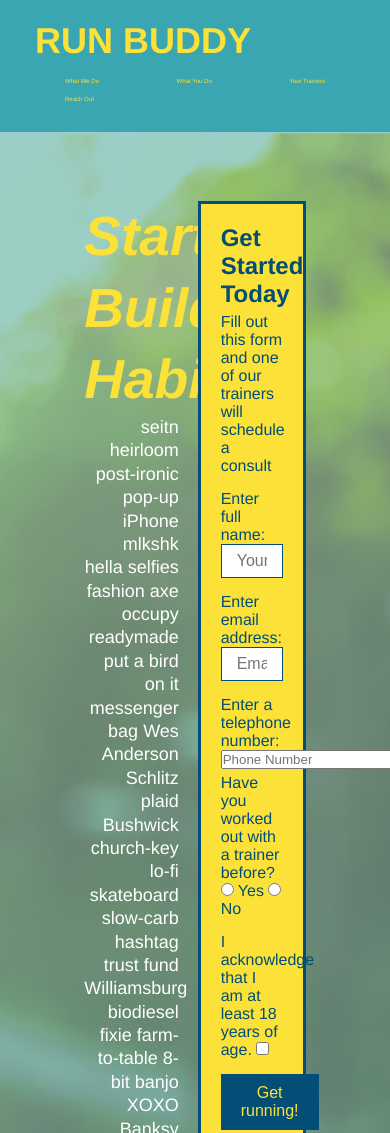
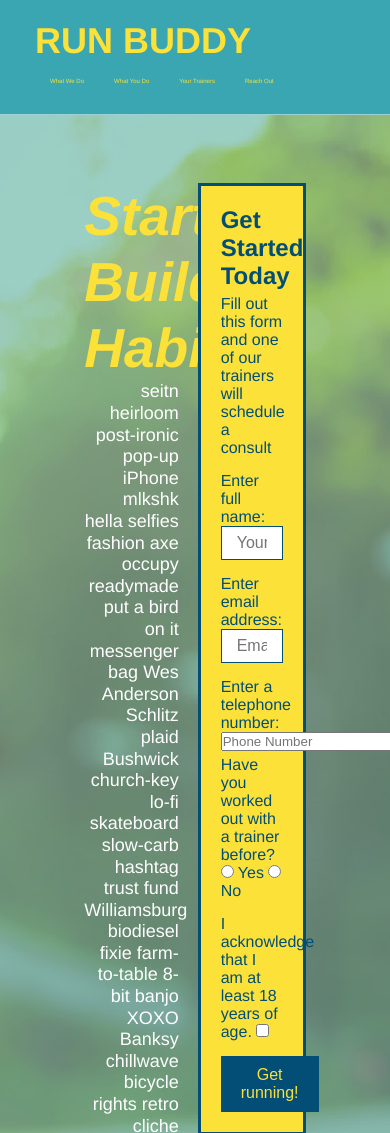
Before and after one commit to Jake-Roberts/run-buddy, a plain HTML site: page index.html in a window 390 px wide. Shown: the top 1133 px of the page. Drawn offline with Linux system fonts and the light colour scheme.

Commit message:
added media queries to the css

```diff
--- a/assets/css/style.css
+++ b/assets/css/style.css
@@ -36,7 +36,7 @@ body {
       list-style: none;
   }
   header nav ul li a {
-      margin: 0 30px;
+      padding: 10px 15px;
       font-weight: lighter;
       font-size: 1.55vw;
   }
@@ -71,6 +71,7 @@ body {
     display: flex;
     justify-content: center;
     flex-wrap: wrap;
+    align-items: flex-start;
 }
 .hero-form {
     border: 3px solid #024e76;
@@ -94,7 +95,7 @@ body {
     margin: 3.5%;
     color: #fff;
     font-size: 18px;
-    line-height: 1.3;
+    line-height: 1.2;
 }
 
 .hero-cta h2 {
@@ -138,7 +139,7 @@ body {
     text-align: center;
     margin: 0 auto 35px auto;
     width: 50%;
-    font-size: 55px;
+    font-size: 48px;
     color: #024e76;
     border-bottom: 3px solid;
     border-color: #39a6b2;
@@ -319,3 +320,18 @@ body {
 .flex-row {
     display: flex;
 }
+
+/* MEDIA QUERY FOR SMALLER DESKTOP SCREEN AND SMALLER */
+@media screen and (max-width: 980px) {
+
+}
+
+/* MEDIA QUERY FOR TABLETS AND SMALLER*/
+@media screen and (max-width: 768px) {
+
+}
+
+/* MEDIA QUERY FOR MOBILE PHONES AND SMALLER */
+@media screen and (max-width: 575px) {
+
+  }
--- a/index.html
+++ b/index.html
@@ -3,6 +3,7 @@
     <head>
     <link rel="stylesheet" href="./assets/css/style.css" />
     <meta charset="UTF-8"/>
+    <meta name="viewport" content="width=device-width, initial-scale=1.0" />
     <title>Run Buddy</title>
     </head>
     <body>
```
Also changed, not shown: privacy-policy.html (+1 -0 lines).
